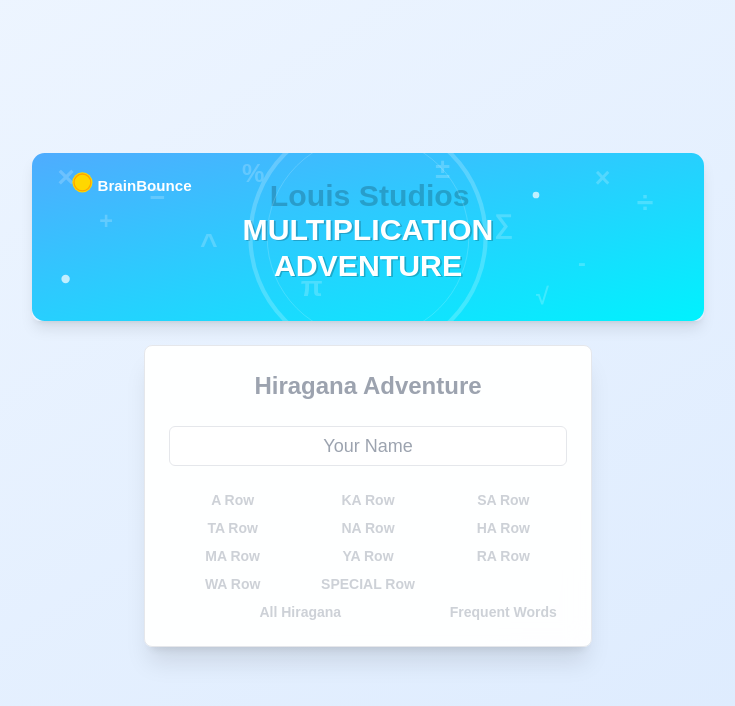
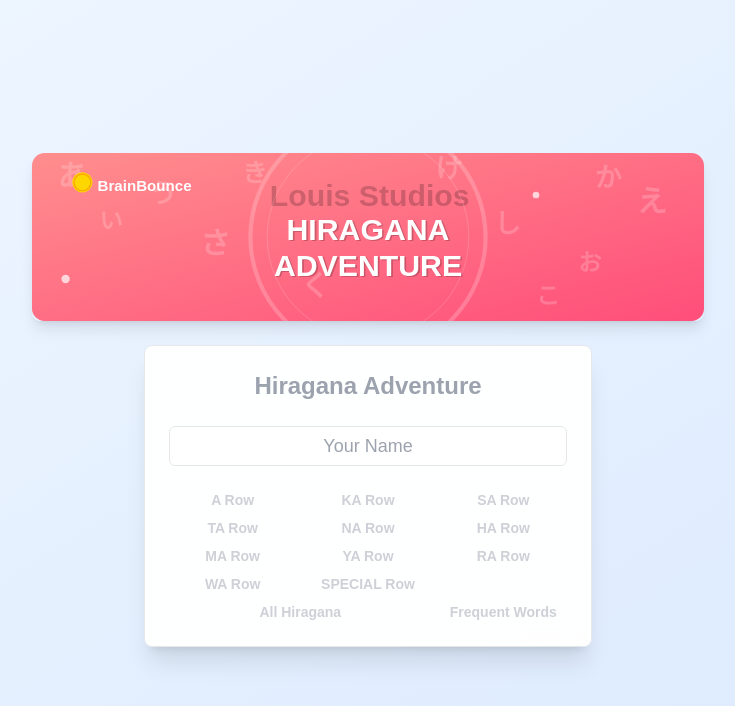
Before and after one commit to ShinobiGumi/multiplication-game, a Next.js app: page /hiragana in a window 1280 px wide. Shown: the top 706 px of the page, without its empty margins (272-1007 px from the left). Built offline with nearby package versions, Linux system fonts and the light colour scheme.

Commit message:
Hiragana Game v3

```diff
--- a/app/hiragana/page.tsx
+++ b/app/hiragana/page.tsx
@@ -250,7 +250,7 @@ const HiraganaLearningPage = () => {
     <div className="flex flex-col items-center justify-center min-h-screen p-4 bg-gradient-to-br from-blue-50 to-blue-100 relative">
       <div className="w-full max-w-2xl mb-6">
         <Image
-          src="/banner.svg"
+          src="/hiragana.svg"
           alt="Hiragana Adventure"
           width={800}
           height={200}
@@ -360,7 +360,7 @@ const HiraganaLearningPage = () => {
                     autoFocus
                   />
                   {showCorrectAnswer && (
-                    <div className="text-red-500 mb-4">
+                    <div className="text-blue-500 font-bold mb-4">
                       Correct answer: {showCorrectAnswer}
                     </div>
                   )}
```
Also changed, not shown: public/hiragana.svg (added).
